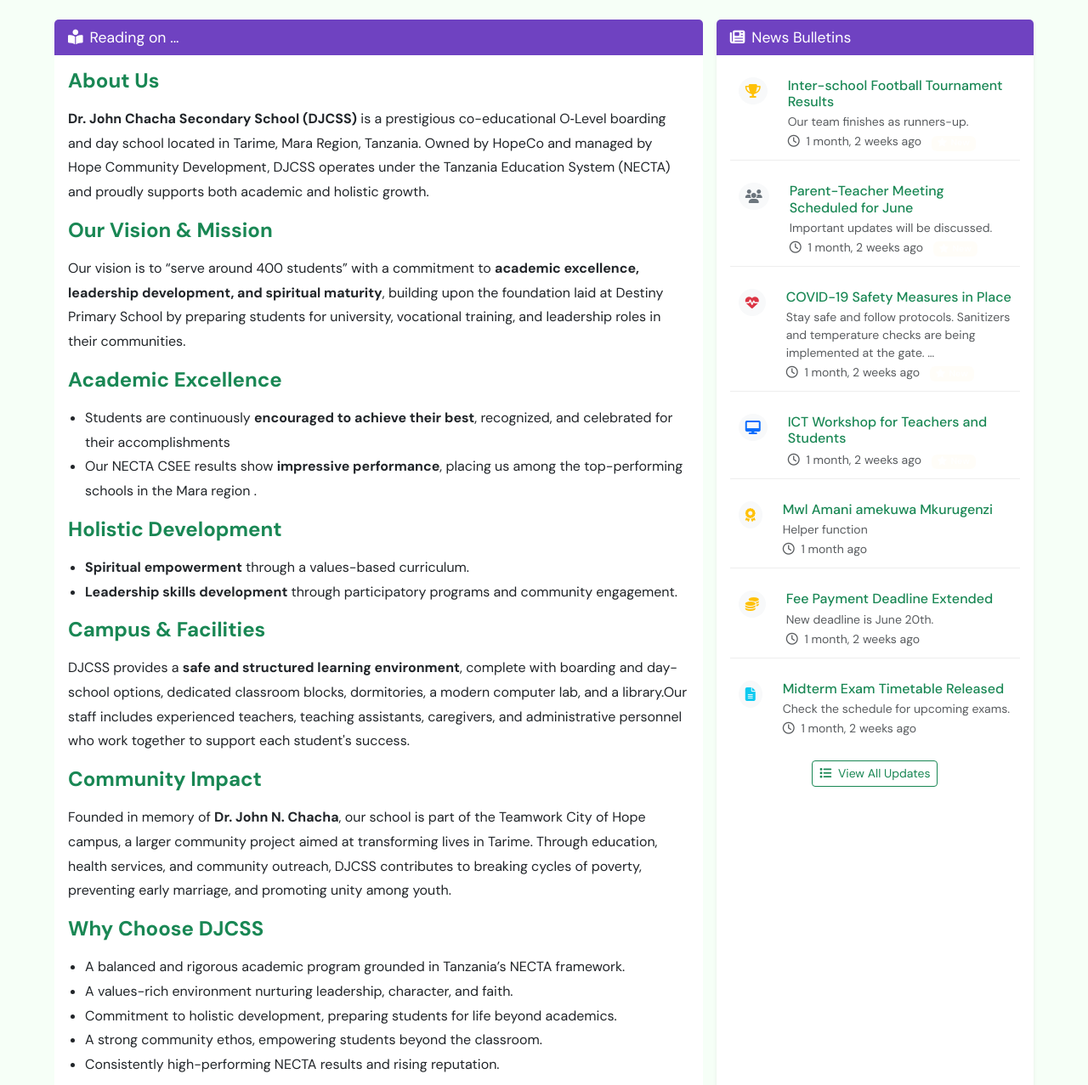
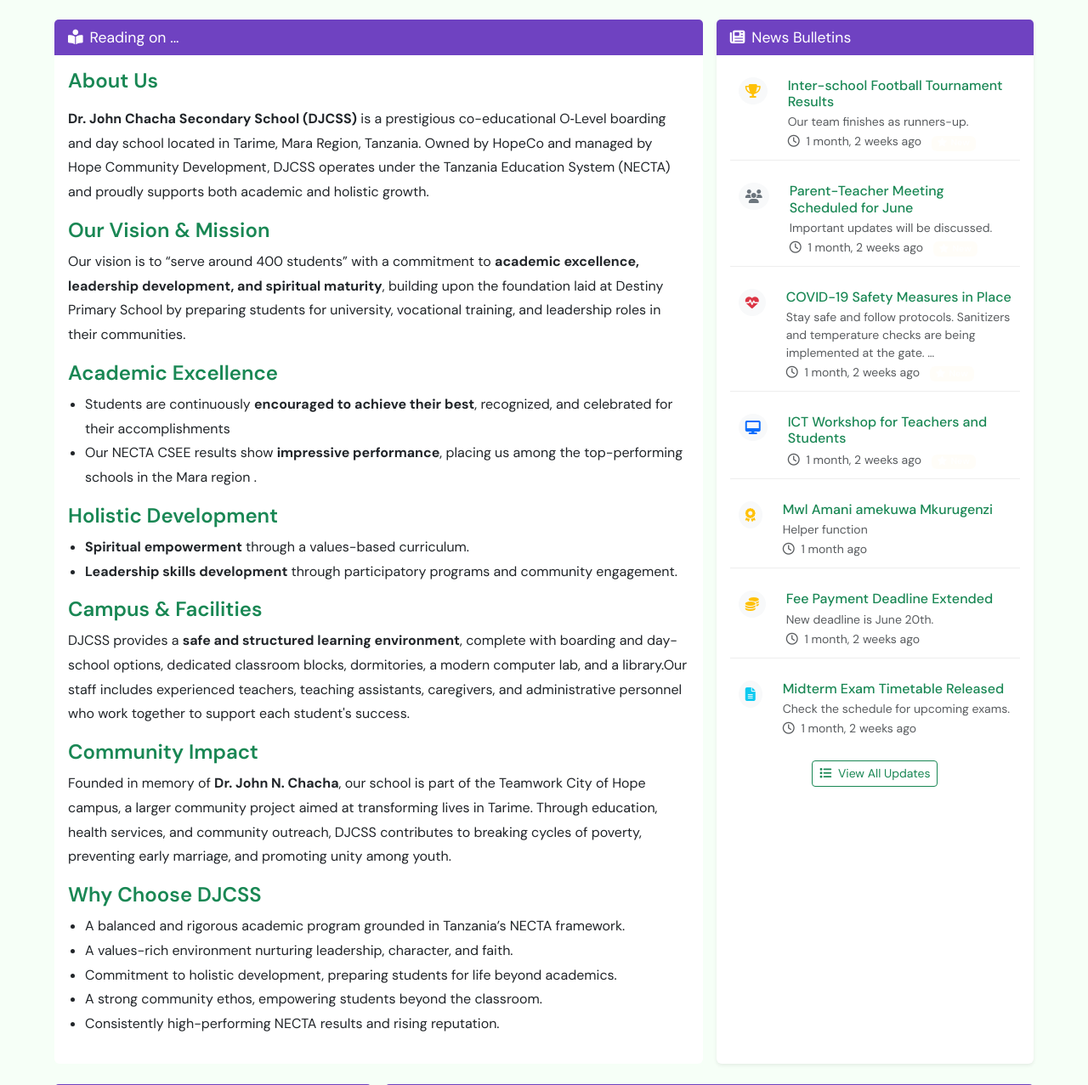
Before and after one commit to d3UsPr0/djcss, a Django app: page / in a window 1280 px wide. Shown: the part 740-2017 px from the top of the page at 85% size. Run offline with Django 5.2, Linux system fonts and the light colour scheme; data comes from the database, SQL or seed files in the repository; some libraries are stand-ins or nearby versions.

Commit message:
updated HM and About us

```diff
--- a/web/static/web/css/styles.css
+++ b/web/static/web/css/styles.css
@@ -253,8 +253,7 @@ body {
 }
 
 #newsDetailTitle {
-  font-size: 1.5rem;
-  font-weight: 700;
+  font-weight: 600;
   color: var(--site-green);
 }
 
--- a/web/templates/web/base.html
+++ b/web/templates/web/base.html
@@ -38,7 +38,7 @@
     <div class="top-bar d-none d-md-block">
       <div
         class="container d-flex justify-content-between"
-        style="max-width: 90%"
+        style="max-width: 95%"
       >
         <div class="text-white">
           <i class="fa fa-envelope me-1 text-white"></i> info@djcss.com &nbsp; |
--- a/web/templates/web/home.html
+++ b/web/templates/web/home.html
@@ -137,34 +137,34 @@
             <strong>Dr. John Chacha Secondary School (DJCSS)</strong> is a prestigious co-educational O‑Level boarding and day school located in Tarime, Mara Region, Tanzania. Owned by HopeCo and managed by Hope Community Development, DJCSS operates under the Tanzania Education System (NECTA) and proudly supports both academic and holistic growth.
           </p>
 
-          <h4 id="newsDetailTitle" class="mb-3">Our Vision & Mission</h4>
+          <h4 id="newsDetailTitle">Our Vision & Mission</h4>
           <p>
             Our vision is to “serve around 400 students” with a commitment to <strong>academic excellence, leadership development, and spiritual maturity</strong>, building upon the foundation laid at Destiny Primary School by preparing students for university, vocational training, and leadership roles in their communities.
           </p>
 
-          <h4 id="newsDetailTitle" class="mb-3">Academic Excellence</h4>
+          <h4 id="newsDetailTitle">Academic Excellence</h4>
           <ul>
             <li>Students are continuously <strong>encouraged to achieve their best</strong>, recognized, and celebrated for their accomplishments </li>
             <li>Our NECTA CSEE results show <strong>impressive performance</strong>, placing us among the top-performing schools in the Mara region .</li>
           </ul>
 
-          <h4 id="newsDetailTitle" class="mb-3">Holistic Development</h4>
+          <h4 id="newsDetailTitle">Holistic Development</h4>
           <ul>
             <li><strong>Spiritual empowerment</strong> through a values-based curriculum.</li>
             <li><strong>Leadership skills development</strong> through participatory programs and community engagement.</li>
           </ul>
 
-          <h4 id="newsDetailTitle" class="mb-3">Campus & Facilities</h4>
+          <h4 id="newsDetailTitle" >Campus & Facilities</h4>
           <p>
             DJCSS provides a <strong>safe and structured learning environment</strong>, complete with boarding and day-school options, dedicated classroom blocks, dormitories, a modern computer lab, and a library.Our staff includes experienced teachers, teaching assistants, caregivers, and administrative personnel who work together to support each student's success.
           </p>
 
-          <h4 id="newsDetailTitle" class="mb-3">Community Impact</h4>
+          <h4 id="newsDetailTitle" >Community Impact</h4>
           <p>
             Founded in memory of <strong>Dr. John N. Chacha</strong>, our school is part of the Teamwork City of Hope campus, a larger community project aimed at transforming lives in Tarime. Through education, health services, and community outreach, DJCSS contributes to breaking cycles of poverty, preventing early marriage, and promoting unity among youth.
           </p>
 
-          <h4 id="newsDetailTitle" class="mb-3">Why Choose DJCSS</h4>
+          <h4 id="newsDetailTitle">Why Choose DJCSS</h4>
           <ul>
             <li>A balanced and rigorous academic program grounded in Tanzania’s NECTA framework.</li>
             <li>A values-rich environment nurturing leadership, character, and faith.</li>
```
Also changed, not shown: web/templates/web/downloads.html (+3 -6 lines).
